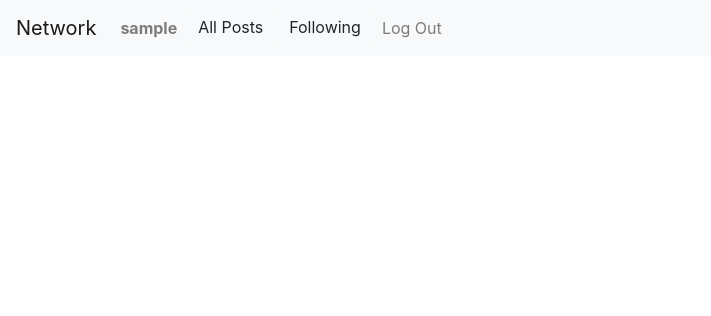
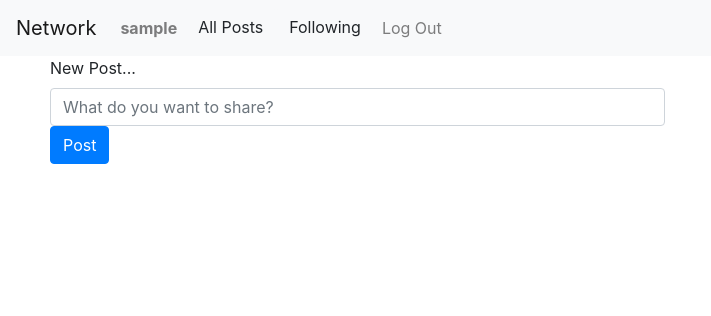
Before and after one commit to FNazare/CS50W-Project4-Network, a Django app: page / in a window 1280 px wide. Shown: the top 316 px of the page, without its empty margins (0-711 px from the left). Run offline with Django 3.2, Linux system fonts and the light colour scheme; the visitor is signed in with stand-in values (Sample User, id 1); data that the repository does not hold is empty; some libraries are stand-ins or nearby versions.

Commit message:
Add feature: user can make new post

```diff
--- a/network/static/network/posts.js
+++ b/network/static/network/posts.js
@@ -32,6 +32,8 @@ function load_posts(user_id) {
     fetch('posts' + user_id)
     .then(response => response.json())
     .then(posts => {
+        posts = posts.reverse()
+
         var posts_container = document.createElement("div")
 
         posts.forEach(element => {
--- a/network/static/network/styles.css
+++ b/network/static/network/styles.css
@@ -6,3 +6,12 @@ ul {
 .one_post {
     border: solid rgb(230, 230, 230);
 }
+
+#compose {
+    margin-left: 50px;
+    margin-bottom: 15px;
+}
+
+.form-control {
+    width: 50%;
+}
--- a/network/templates/network/index.html
+++ b/network/templates/network/index.html
@@ -2,9 +2,19 @@
 {% load static %}
 
 {% block body %}
+    {% if user.is_authenticated %}
+    <div id="compose">
+        <form action="new_post" method="post">
+                <label>New Post...</label>
+                <input type="text" name="content" maxlength="255" class="form-control" placeholder="What do you want to share?">
+            <button type="submit" class="btn btn-primary">Post</button>
+        </form>
+    </div>
+    {% endif %}
+
     <div id="posts-display">No posts.</div>
 {% endblock %}
 
 {% block script %}
-    <script src="{% static 'network/posts.js' 1 %}"></script>
+    <script src="{% static 'network/posts.js' %}"></script>
 {% endblock %}
--- a/network/urls.py
+++ b/network/urls.py
@@ -10,7 +10,7 @@ urlpatterns = [
     path("register", views.register, name="register"),
 
     # API Routes
-    # TODO path("posts", views.compose, name="compose")
+    path("new_post", views.compose, name="compose"),
     path("posts", views.posts, name="posts"),
     path("posts/<int:user_id>", views.posts, name="user_posts")
 ]
--- a/network/views.py
+++ b/network/views.py
@@ -1,14 +1,25 @@
 from django.contrib.auth import authenticate, login, logout
+from django.contrib.auth.decorators import login_required
 from django.db import IntegrityError
 from django.http import HttpResponse, HttpResponseRedirect, JsonResponse
 from django.shortcuts import render
 from django.urls import reverse
+from django.views.decorators.csrf import csrf_exempt
 
 from .models import User, Post, Like, Follow
 
-#TODO def compose(request):
+@csrf_exempt
+@login_required
+def compose(request):
+    if request.method == 'POST':
+        p = Post (content=request.POST["content"], user=request.user)
+        print(p)
+        p.save()
+        return HttpResponseRedirect(reverse('index'))
+
 
 def posts(request, user_id = None):
+
     if user_id == None:
         # Returns all posts
         posts = Post.objects.all()
```
Lines whose indentation alone changed are shown as unchanged.
